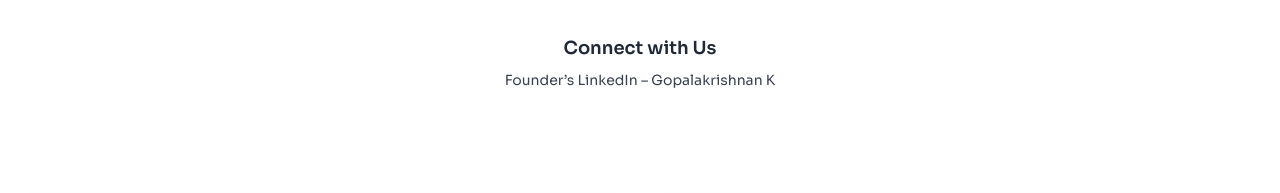
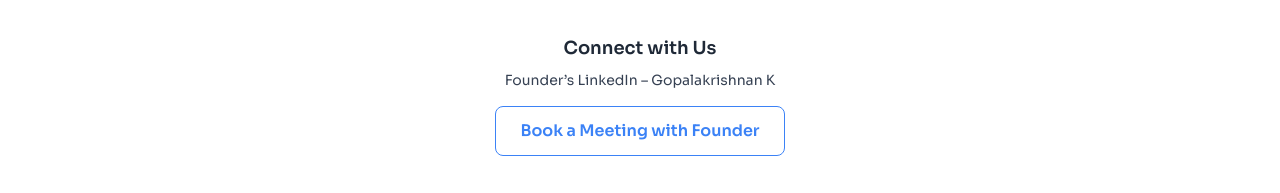
Before and after one commit to trubotai/trubot_ai_web, a Next.js app: page /contact in a window 1280 px wide. Shown: the part 375-568 px from the top of the page. Built offline with nearby package versions, Linux system fonts and the light colour scheme; grey boxes are pictures that could not be loaded.

Commit message:
add booking button

```diff
--- a/app/contact/page.tsx
+++ b/app/contact/page.tsx
@@ -2,6 +2,7 @@ import Link from "next/link";
 
 import PageLayout from "../ui/components/PageLayout";
 import SectionHeader from "../ui/components/SectionHeader";
+import Button from "../ui/components/Button";
 import { emailList, locationList } from "../ui/libs/constants/contact";
 
 export const metadata = {
@@ -51,7 +52,7 @@ const Page = () => {
             Connect with Us
           </h5>
 
-          <p className="text-gray-700 text-sm">
+          <p className="text-gray-700 text-sm mb-4">
             <Link
               href="https://www.linkedin.com/in/gopalakrishnan-k-79474727/"
               className="hover:text-blue-500 transition-colors"
@@ -61,6 +62,14 @@ const Page = () => {
               Founder’s LinkedIn – Gopalakrishnan K
             </Link>
           </p>
+
+          <Button
+            href="https://calendly.com/trubotai_founder_ceo/quick_connect_with_founder"
+            variant="outline"
+            className="hover-scale-glow"
+          >
+            Book a Meeting with Founder
+          </Button>
         </div>
       </PageLayout>
 
```
